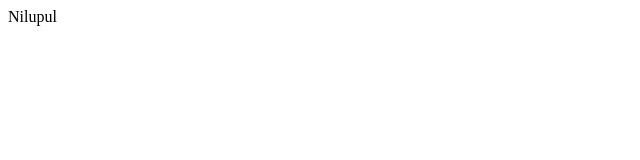
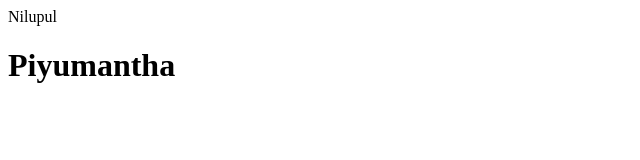
Before and after one commit to Nilupul-Wickramasinghe/Nilupul-Wickramasingha, a plain HTML site: page index.html in a window 1280 px wide. Shown: the whole page, without its empty margins (0-640 px from the left). Drawn offline with Linux system fonts and the light colour scheme.

Commit message:
Update index.html

```diff
--- a/index.html
+++ b/index.html
@@ -7,5 +7,6 @@
 </head>
 <body>
    Nilupul
+   <h1>Piyumantha</h1>
 </body>
 </html>
```
